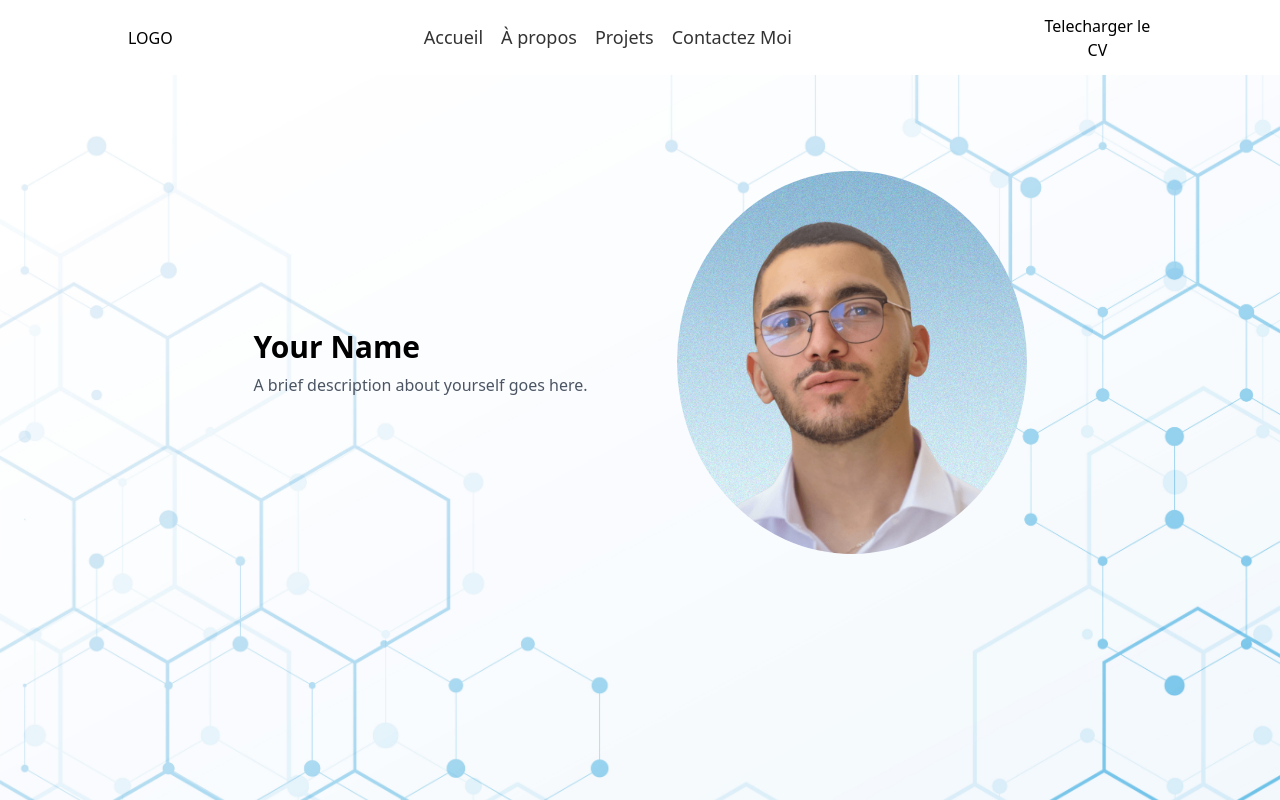
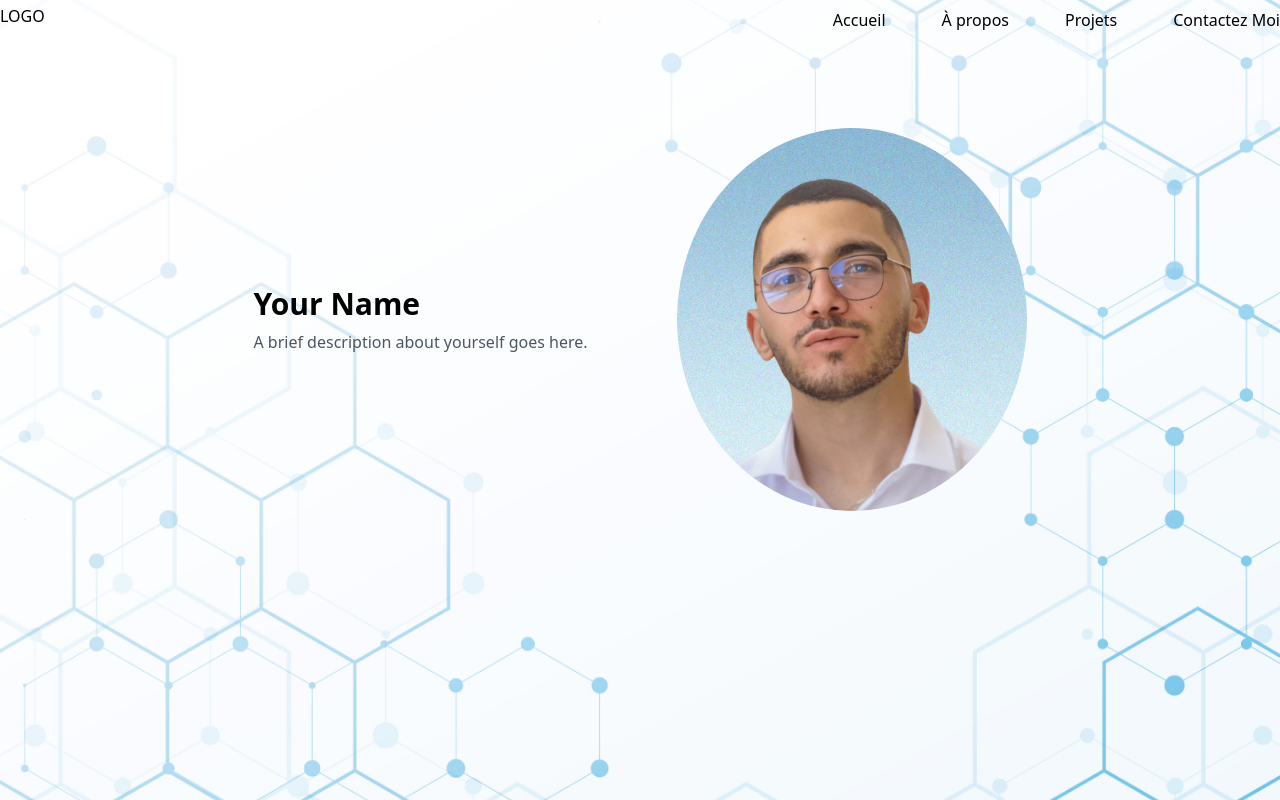
Before and after one commit to Roe121/Rami-portfolio, a React (Create React App) app: page / in a window 1280 px wide. Built offline with nearby package versions, Linux system fonts and the light colour scheme.

Commit message:
navbar re-order

```diff
--- a/src/App.js
+++ b/src/App.js
@@ -9,12 +9,15 @@ import { NavBarData } from "./Data";
 function App() {
   return (
     <Router>
-      <nav className="bg-white flex items-center justify-center px-32 mx-auto">
-        <div className="logo">
-          <span>LOGO</span>
-        </div>
+      <nav className="w-full flex justify-between items-center max-w-7xl mx-auto">
+        <Link
+          to="/"
+          className="flex items-center gap-2"
+          >
+          <p>LOGO</p>
+        </Link>
 
-        <ul className="container flex items-center justify-center p-6 mx-auto nav">
+        <ul className="list-none hidden sm:flex flex-row gap-14 mt-2">
           {NavBarData.map((item) => {
             return (
               <li>
@@ -26,7 +29,6 @@ function App() {
           })}
         </ul>
 
-        <button>Telecharger le CV</button>
       </nav>
 
 
--- a/src/index.css
+++ b/src/index.css
@@ -1,3 +1,9 @@
 @tailwind base;
 @tailwind components;
 @tailwind utilities;
+
+
+@font-face {
+    font-family: 'Mova';
+    src: url('./fonts/mova.otf');
+  }
```
Also changed, not shown: src/fonts/mova.otf (added).
